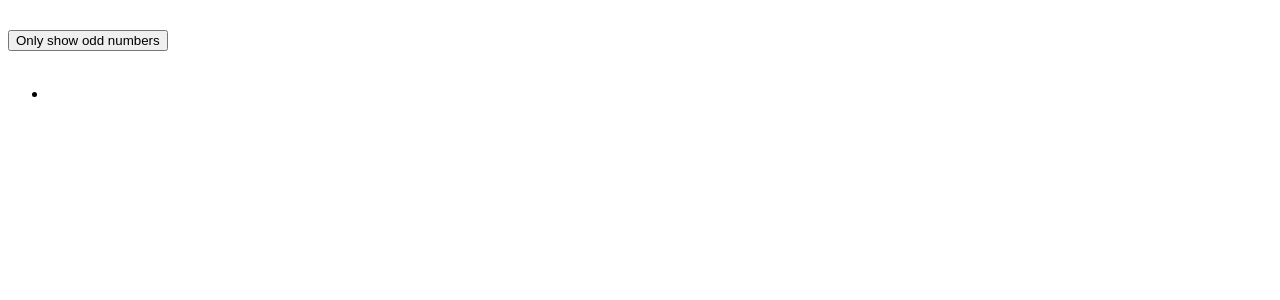
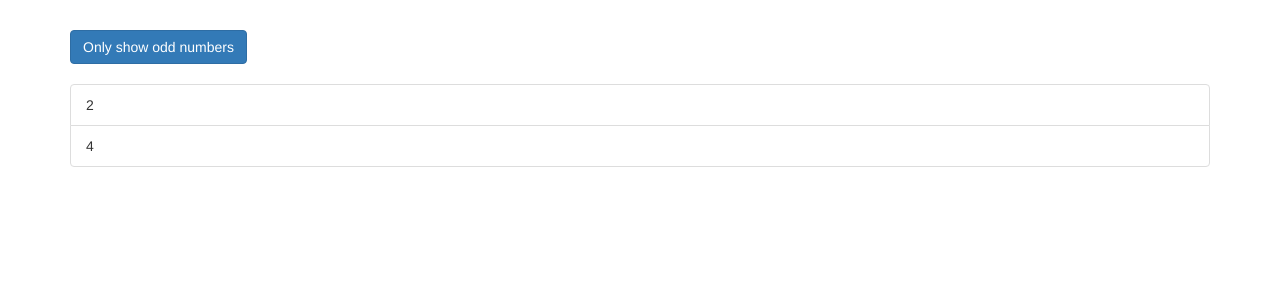
Before and after one commit to abem93/Directives-Deep-Dive, an Angular app: page / in a window 1280 px wide. Shown: the top 300 px of the page. Built offline with nearby package versions, Linux system fonts and the light colour scheme.

Commit message:
Deep Dive Directives ngFor and ngif Recap Completed

```diff
--- a/angular.json
+++ b/angular.json
@@ -25,6 +25,7 @@
               "src/assets"
             ],
             "styles": [
+              "node_modules/bootstrap/dist/css/bootstrap.min.css",
               "src/styles.css"
             ],
             "scripts": []
--- a/package.json
+++ b/package.json
@@ -18,6 +18,7 @@
     "@angular/platform-browser": "^16.2.0",
     "@angular/platform-browser-dynamic": "^16.2.0",
     "@angular/router": "^16.2.0",
+    "bootstrap": "^3.4.1",
     "rxjs": "~7.8.0",
     "tslib": "^2.3.0",
     "zone.js": "~0.13.0"
--- a/src/app/app.component.html
+++ b/src/app/app.component.html
@@ -6,9 +6,22 @@
         (click)="onlyOdd = !onlyOdd">Only show odd numbers</button>
       <br><br>
       <ul class="list-group">
-        <li
-          class="list-group-item">
+        <div *ngIf="onlyOdd">
+          <li
+          class="list-group-item"
+          *ngFor="let odd of oddNumbers"
+          >
+          {{ odd }}
         </li>
+        </div>
+        <div *ngIf="!onlyOdd">
+          <li
+          class="list-group-item"
+          *ngFor="let even of evenNumbers"
+          >
+          {{ even }}
+        </li>
+        </div>
       </ul>
       <ng-template [ngIf]="onlyOdd">
         <p>Only odd</p>
--- a/src/app/app.component.ts
+++ b/src/app/app.component.ts
@@ -6,6 +6,8 @@ import { Component } from '@angular/core';
   styleUrls: ['./app.component.css']
 })
 export class AppComponent {
-  numbers = [1, 2, 3, 4, 5];
+  // numbers = [1, 2, 3, 4, 5];
+  oddNumbers =[1,3,5];
+  evenNumbers = [2,4];
   onlyOdd = false;
 }
```
Also changed, not shown: 1 other file (tests, documents, lock files or other folders).
